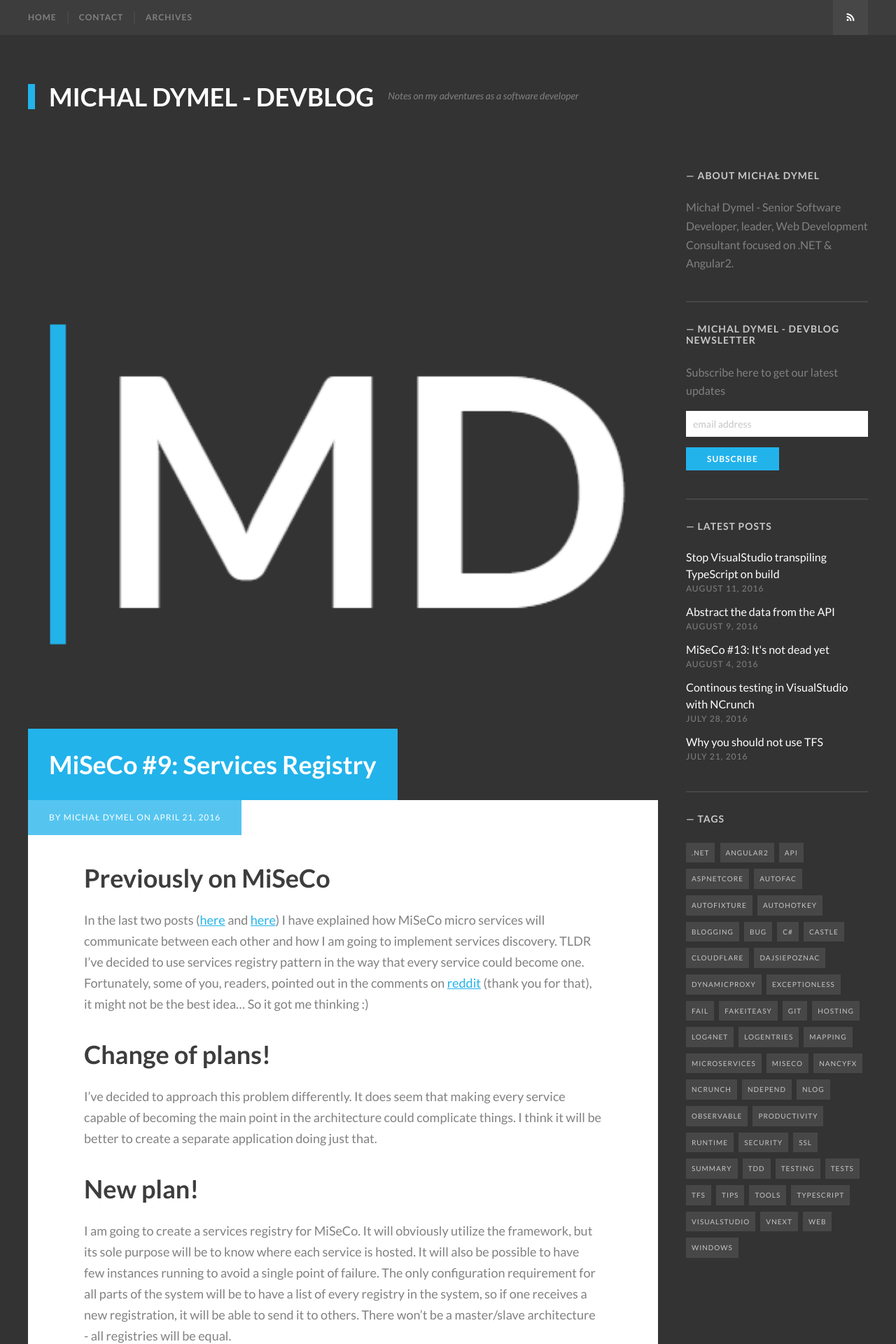
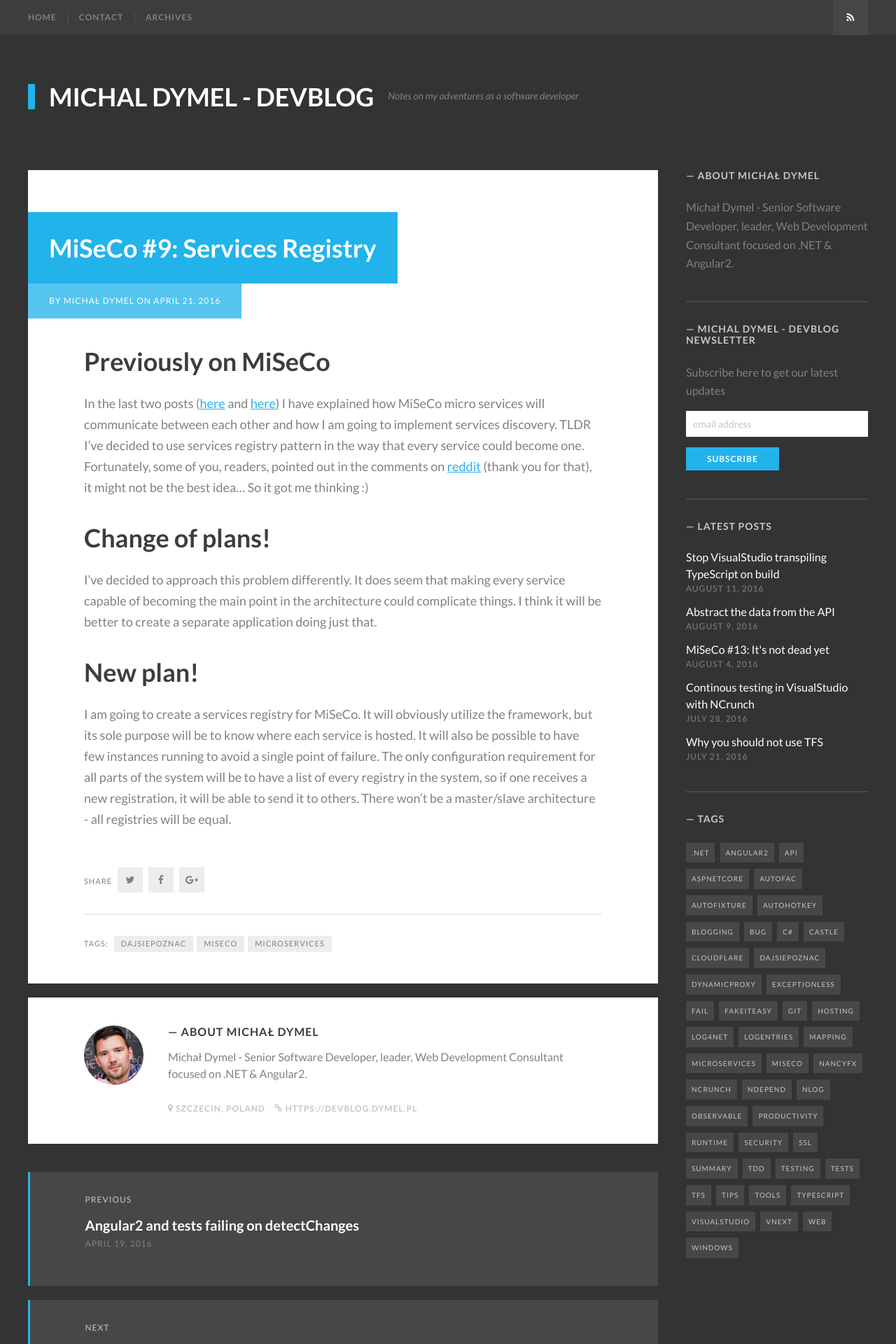
Before and after one commit to mdymel/devblog.dymel.pl, a Jekyll site: the page built from _posts/2016-04-21-miseco-9-services-registry.markdown, in a window 1280 px wide. Shown: the top 1920 px of the page at 70% size. Built offline with Jekyll 4.4.1, drawn with Linux system fonts in a browser that asks for light colours; some web fonts are replaced; comment, search, counter and statistics services are not loaded.

Commit message:
fixing default image

```diff
--- a/_config.yml
+++ b/_config.yml
@@ -86,4 +86,3 @@
       path: "" # an empty string here means all files in the project
     values:
       layout: "default"
-      image: /favicon-400.png
--- a/index.html
+++ b/index.html
@@ -1,5 +1,6 @@
 ---
 layout: default
+image: /favicon-400.png
 ---
 <div class="site-content">
     <div class="inner">
```
